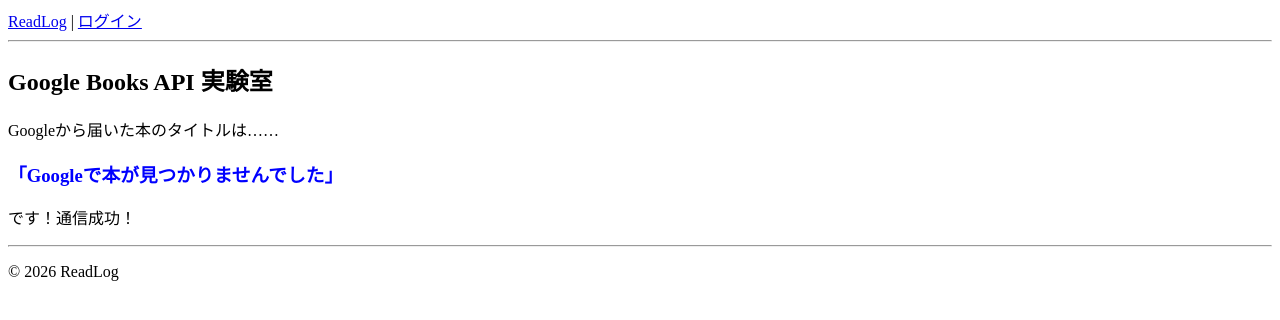
After one commit to syk-tcir/readlog, a Django app: page /test/ in a window 1280 px wide. The commit adds this page. Shown: the top 320 px of the page. Run offline with Django 5.2, Linux system fonts and the light colour scheme; data that the repository does not hold is empty.

Commit message:
Navbar,Footerの実装、認可機能（ページ閲覧制限）の実装、Google Books API疎通確認

```diff
--- /dev/null
+++ b/readlog/app/templates/app/api_test.html
@@ -0,0 +1,8 @@
+{% extends 'base.html' %}
+
+{% block content %}
+    <h2>Google Books API 実験室</h2>
+    <p>Googleから届いた本のタイトルは……</p>
+    <h3 style="color: blue;">「{{ title }}」</h3>
+    <p>です！通信成功！</p>
+{% endblock %}
--- a/readlog/app/urls.py
+++ b/readlog/app/urls.py
@@ -3,4 +3,5 @@ from . import views
 
 urlpatterns = [
     path('', views.index, name='home'),
+    path('test/', views.api_test, name='api_test'),
 ]
--- a/readlog/app/views.py
+++ b/readlog/app/views.py
@@ -1,7 +1,30 @@
 from django.shortcuts import render
 from django.contrib.auth.decorators import login_required
+from django.contrib import messages
+import requests
 
 @login_required
 def index(request):
 
     return render(request, 'app/index.html')
+
+def api_test(request):
+    # Google Books APIにリクエストを送る
+    url = "https://www.googleapis.com/books/v1/volumes?q=Python"
+
+    try:
+        response = requests.get(url, timeout=5) # 5秒待ってダメなら諦める設定
+        data = response.json()
+
+        # 'items' がデータの中に存在するかチェック
+        if 'items' in data and len(data['items']) > 0:
+            # 1冊目のタイトルを取得
+            book_title = data['items'][0]['volumeInfo'].get('title', 'タイトル情報なし')
+        else:
+            book_title = "Googleで本が見つかりませんでした"
+
+    except Exception as e:
+        # 通信自体に失敗した場合
+        book_title = f"通信エラーが発生しました: {e}"
+
+    return render(request, 'app/api_test.html', {'title': book_title})
--- /dev/null
+++ b/readlog/templates/base.html
@@ -0,0 +1,35 @@
+<!DOCTYPE html>
+<html lang="ja">
+<head>
+    <meta charset="UTF-8">
+    <title>ReadLog</title>
+</head>
+<body>
+    <nav>
+        <a href="{% url 'home' %}">ReadLog</a> |
+        {% if user.is_authenticated %}
+            <span>ようこそ {{ user.username }} さん</span>
+
+            <form action="{% url 'logout' %}" method="post" style="display: inline;">
+                {% csrf_token %}
+                <button type="submit" style="background: none; border: none; color: blue; text-decoration: underline; cursor: pointer; padding: 0;">ログアウト</button>
+            </form>
+            {% else %}
+            <a href="{% url 'login' %}">ログイン</a>
+        {% endif %}
+    </nav>
+
+    <hr>
+
+    <main>
+        {% block content %}
+        {% endblock %}
+    </main>
+
+    <hr>
+
+    <footer>
+        <p>&copy; 2026 ReadLog</p>
+    </footer>
+</body>
+</html>
--- a/readlog/templates/registration/login.html
+++ b/readlog/templates/registration/login.html
@@ -1,6 +1,10 @@
+{% extends 'base.html' %}
+
+{% block content %}
     <h2>ログイン</h2>
     <form method="post">
       {% csrf_token %}
       {{ form.as_p }}
       <button type="submit">ログイン</button>
     </form>
+{% endblock %}
```
Also changed, not shown: readlog/accounts/models.py (+12 -1 lines), readlog/app/templates/app/index.html (+31 -3 lines), readlog/accounts/migrations/0002_alter_customuser_email.py (added). Lines whose indentation alone changed are shown as unchanged.
